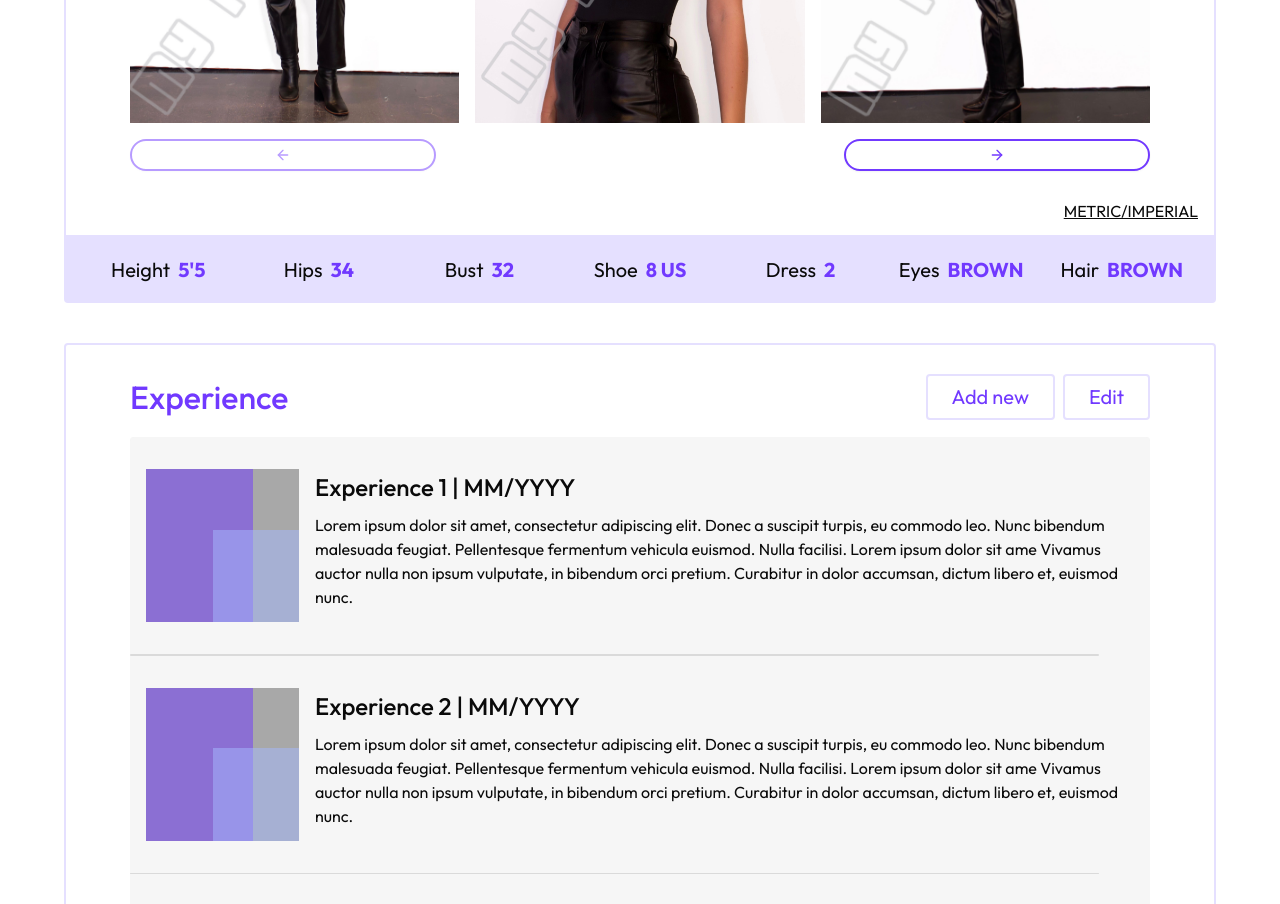
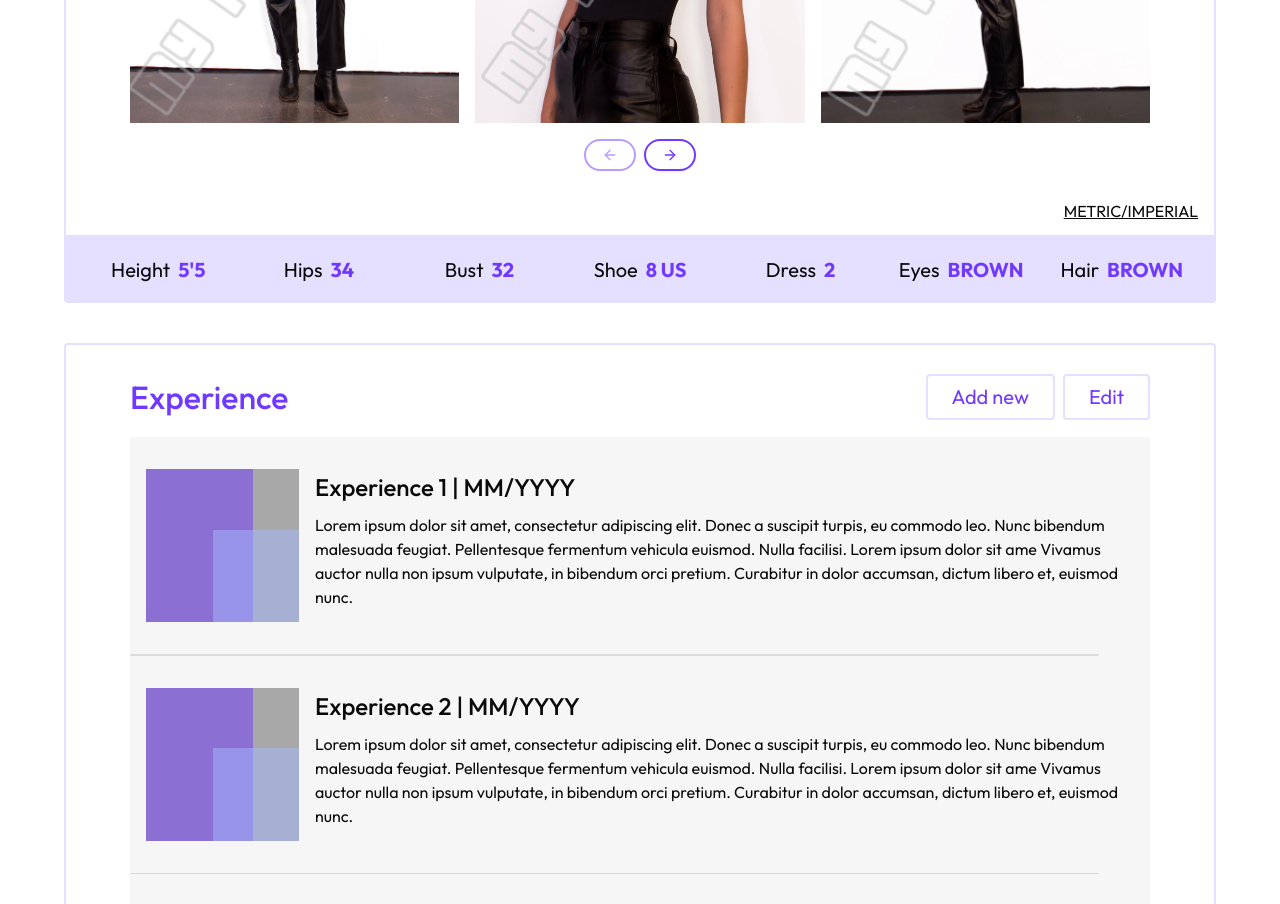
Before and after one commit to mpfolio/mpfolio, a Next.js app: page /profile in a window 1280 px wide. Shown: the part 1220-2124 px from the top of the page. Built offline with nearby package versions, Linux system fonts and the light colour scheme.

Commit message:
carousel in center

```diff
--- a/app/profile/page.css
+++ b/app/profile/page.css
@@ -70,13 +70,14 @@
 .carousel-controls {
     display: flex;
     flex-direction: row;
-    justify-content: space-between;
+    justify-content: center;
+    gap: 0.5rem;
     margin-top: 1rem;
 }
 .carousel-controls > button {
     position: static !important;
     transform: none !important;
-    width: 30%;
+    width: 5%;
     border-color: var(--neon-purple);
     color: var(--neon-purple);
 }
```
